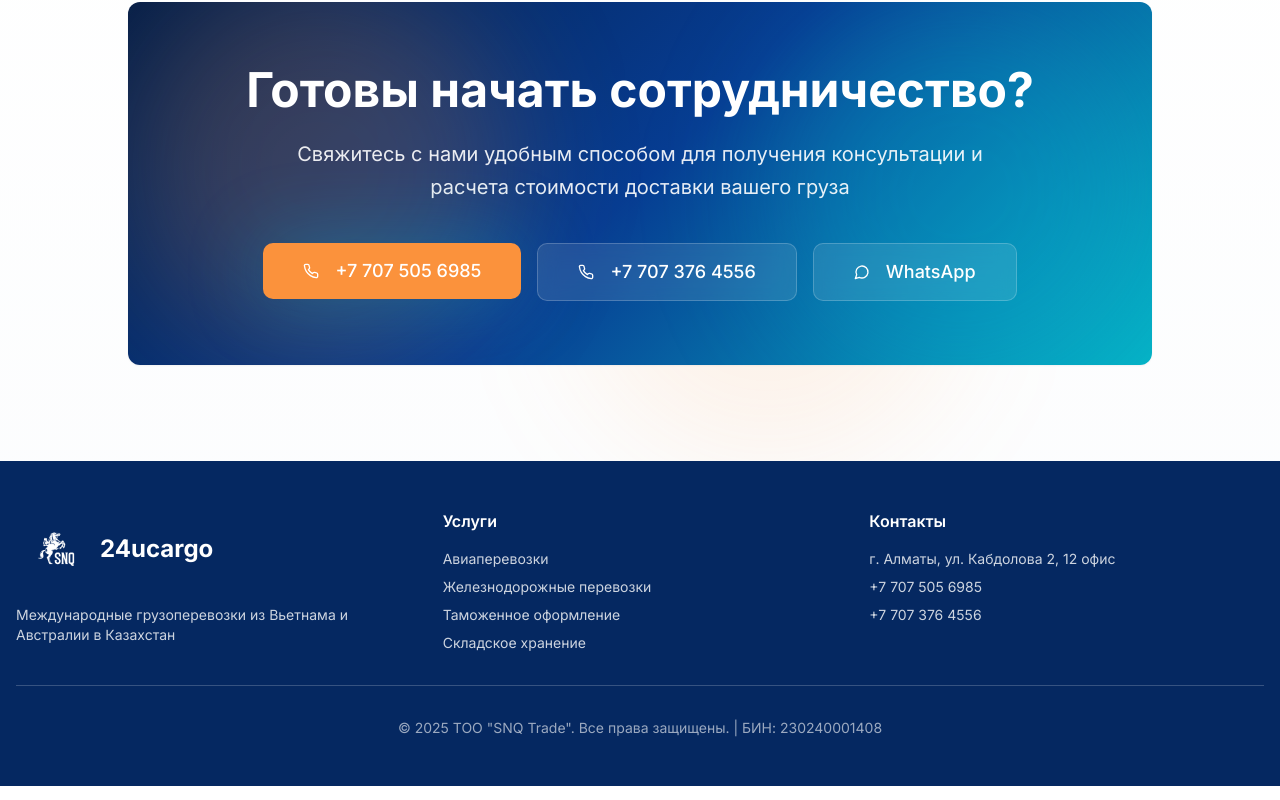
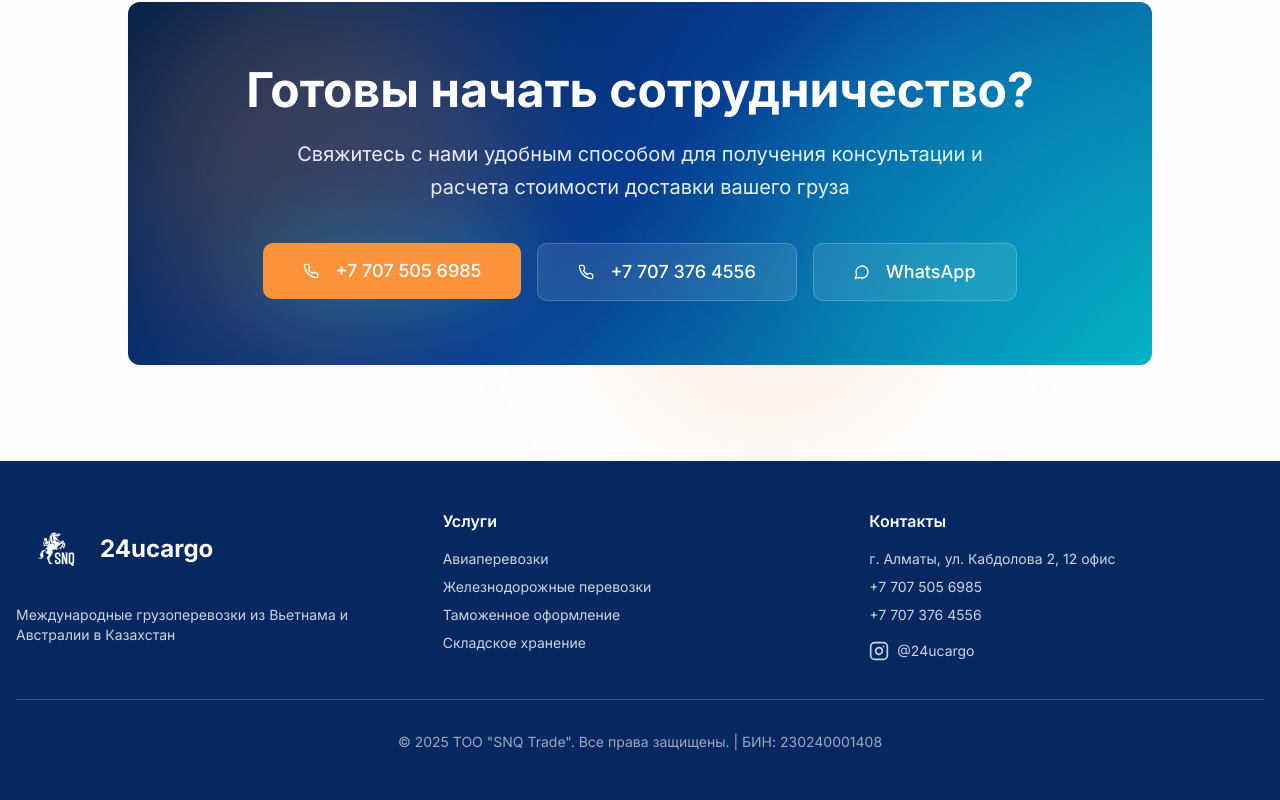
Before and after one commit to satuboosterai-art/snq-cargo-shine, a React (Vite) app: page / in a window 1280 px wide. Shown: the part 4606-5406 px from the top of the page. Built offline with nearby package versions, Linux system fonts and the light colour scheme; the HTML template or start-up script is replaced by a standard one.

Commit message:
Add Instagram link

```diff
--- a/src/components/Footer.tsx
+++ b/src/components/Footer.tsx
@@ -1,4 +1,5 @@
 import snqLogo from "@/assets/snq-logo.png";
+import { Instagram } from "lucide-react";
 
 const Footer = () => {
   return (
@@ -36,6 +37,15 @@ const Footer = () => {
               <li>+7 707 505 6985</li>
               <li>+7 707 376 4556</li>
             </ul>
+            <a
+              href="https://www.instagram.com/24ucargo?igsh=MTJmY2Vvd2o4M3lueA%3D%3D&utm_source=qr"
+              target="_blank"
+              rel="noopener noreferrer"
+              className="inline-flex items-center gap-2 mt-4 text-primary-foreground/80 hover:text-primary-foreground transition-colors"
+            >
+              <Instagram size={20} />
+              <span className="text-sm">@24ucargo</span>
+            </a>
           </div>
         </div>
 
```
